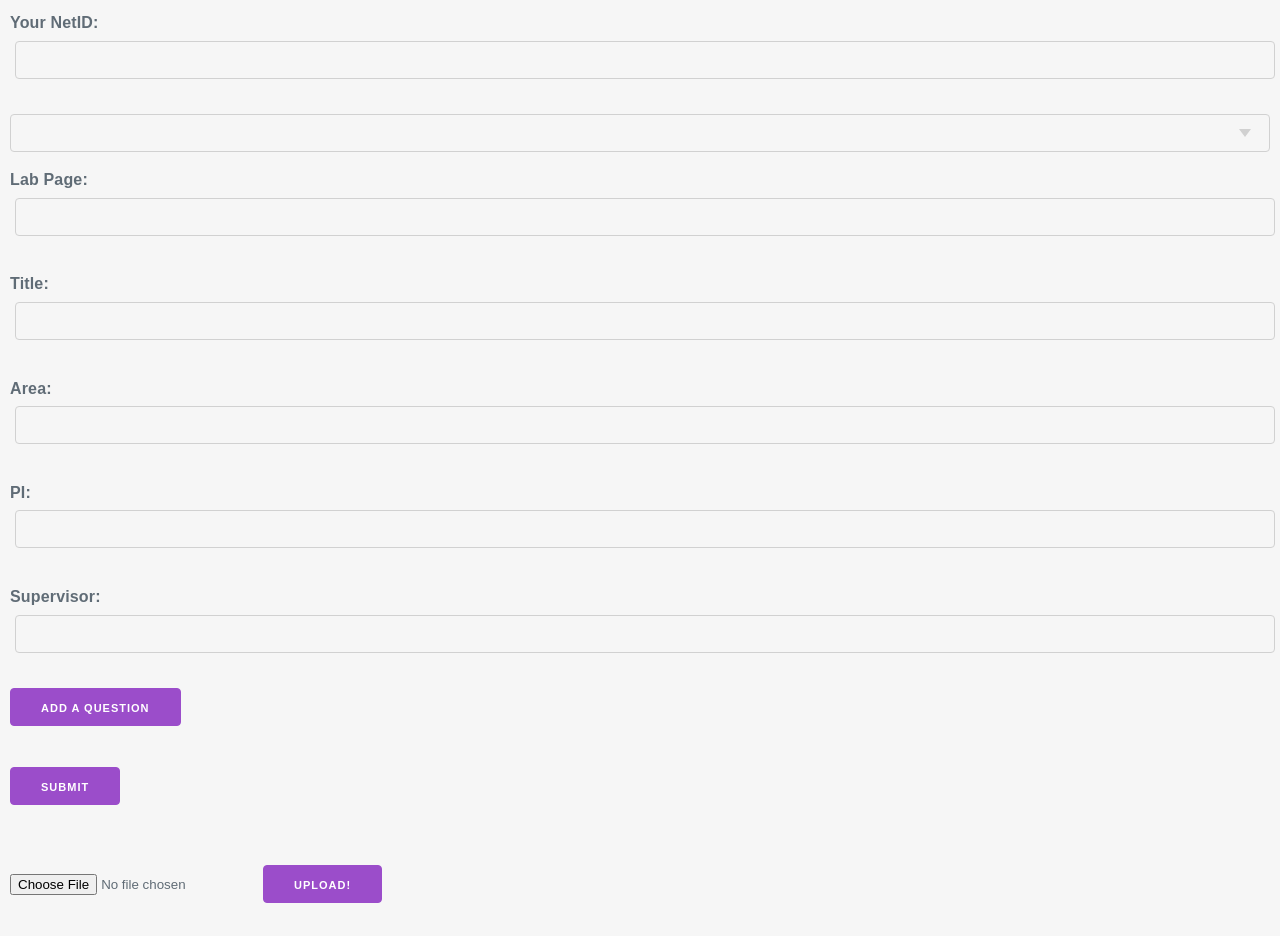
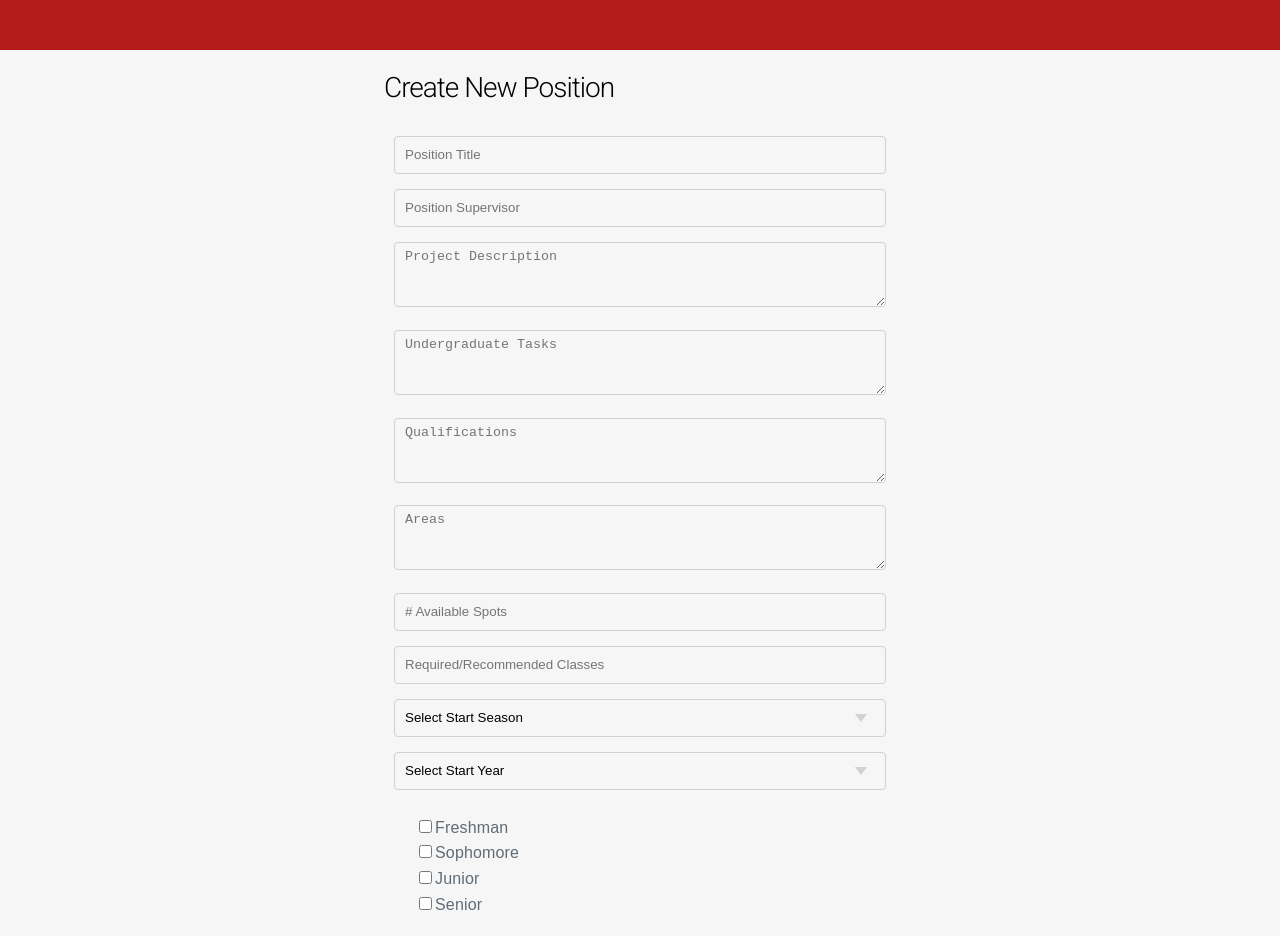
Before and after one commit to cornell-dti/research-connect, a React (Create React App) app: page /newopp in a window 1280 px wide. Shown: the top 936 px of the page. Built offline with nearby package versions, Linux system fonts and the light colour scheme.

Commit message:
arrow keys in autosuggest

```diff
--- /dev/null
+++ b/src/CreateOpportunityForm.css
@@ -0,0 +1,23 @@
+.header{
+  background-color: #b31b1b;
+  width: 100%;
+  height: 50px;
+}
+
+.new-opp-form{
+    margin: 20px;
+    width:40%;
+    margin-left: 30%;
+    background-color: #f6f6f6;
+
+}
+.new-opp-form .submit{
+  margin-top: 30px;
+  margin-bottom: 80px;
+}
+.question-adder{
+  text-align: left;
+}
+.add{
+  margin-right: 22%;
+}
--- a/src/InstructorRegister.css
+++ b/src/InstructorRegister.css
@@ -1,6 +1,15 @@
+.header{
+  background-color: #b31b1b;
+  width: 100%;
+  height: 50px;
+}
+
 .instructor-reg-form{
     margin: 20px;
-    width:80%;
+    width:40%;
+    margin-left: 30%;
+    background-color: #f6f6f6;
+    text-align: center;
 }
 .instructor-reg-form .button-small{
   font-size: .8rem;
@@ -29,6 +38,9 @@
   font-size: 11px;
   margin: 0px;
   padding: 6px 10px 6px 10px;
+  text-align: left;
+  width: 100%;
+  height: 100%;
 
 
 
@@ -52,9 +64,7 @@
   border-bottom-right-radius: 5px;
 
 }
-.main-form{
 
-}
 .add-lab-form{
   margin-top: 230px;
 }
@@ -71,3 +81,42 @@
 .existing-or-create{
   text-align: center;
 }
+.instructor-reg-form .button{
+  background-color: #b31b1b;
+  border-color: #b31b1b;
+}
+
+.instructor-reg-form .button-small-clear{
+    border-color: #b31b1b;
+        color:#b31b1b;;
+}
+.instructor-reg-form .button-small-clear:focus{
+    border-color: #b31b1b;
+    background-color: #b31b1b;
+    color:white;
+}
+.instructor-reg-form .no-click{
+  cursor: default;
+}
+.instructor-reg-form .no-click:hover{
+  background-color: #b31b1b;
+  color: white;
+  border-color: #b31b1b;
+}
+.instructor-reg-form .no-click:focus{
+  background-color: #b31b1b;
+  color: white;
+  border-color: #b31b1b;
+}
+.instructor-reg-form textarea{
+  resize: none;
+}
+.instructor-reg-form input:hover,.instructor-reg-form textarea:hover,.instructor-reg-form select:hover{
+  border-color: #b31b1b;
+}
+.instructor-reg-form input:focus,.instructor-reg-form textarea:focus,.instructor-reg-form select:focus{
+  border-color: #b31b1b;
+}
+.active{
+  background-color: #dee0e5;
+}
--- a/src/OpportunityPage.css
+++ b/src/OpportunityPage.css
@@ -99,3 +99,6 @@ border: solid #979797 1px;
 .application-box textarea{
   resize: none;
 }
+.application-box{
+  padding:30px;
+}
--- a/src/components/Autosuggest.js
+++ b/src/components/Autosuggest.js
@@ -10,7 +10,12 @@ class Autosuggester extends React.Component {
     this.state = {
       value: '',
       showDropdown: false,
-      labId: null
+      labId: null,
+      cursor: -1,
+      result: <div></div>,
+      suggestionLength: 0,
+      highlightLabName: '',
+      highlightLabId: null
 
     };
       this.handleChange = this.handleChange.bind(this);
@@ -24,12 +29,16 @@ class Autosuggester extends React.Component {
   handleChange (event) {
 
       this.setState({value: event.target.value});
-        this.setState({showDropdown: true});
+        this.setState({showDropdown: true, cursor: -1});
+        setTimeout(() => {
+                  this.getSuggestions()
+              }, 40);
 
   }
   handleClick(event){
 
       this.setState({showDropdown: true});
+      this.getSuggestions();
 
   }
 
@@ -49,16 +58,47 @@ onBlur(event) {
 
   setTimeout(() => {
             this.setState({
-            showDropdown: false
+            showDropdown: false, highlightLabId: null,
+              highlightLabName: '', cursor: -1
           })
         }, 100);
 
 
 }
+handleKeyDown (e){
+  const { cursor, suggestionLength } = this.state;
+
+  if (e.key == "ArrowUp" && cursor > -1) {
+       e.preventDefault();
+   this.setState( prevState => ({
+     cursor: prevState.cursor - 1
+
+   }))
+   setTimeout(() => {
+             this.getSuggestions()
+         }, 40);
+
+ } else if (e.key == "ArrowDown" && cursor < suggestionLength - 1) {
+
+      e.preventDefault();
+   this.setState( prevState => ({
+     cursor: prevState.cursor + 1
+   }))
+   setTimeout(() => {
+             this.getSuggestions()
+         }, 40);
+
+ }else if (e.key == "Enter" && cursor >-1) {
+   e.preventDefault();
+   setTimeout(() => {
+             this.clickFill(this.state.highlightLabName, this.state.highlightLabId)
+         }, 40);
+
+ }
+
+}
 
 getSuggestions() {
-  //something to be fixed... right now it has to access the props each
-  //time this function is called which is not efficient. should happen once per component
 
     var arrayOfLabs = [];
 
@@ -67,27 +107,43 @@ getSuggestions() {
 
     }
 
-
-
   var inputValue = this.state.value.trim().toLowerCase();
   var inputLength = inputValue.length;
   var suggestions = arrayOfLabs;
 
 
   var suggArray = [];
+  var positionShowing = 0;
   if (suggestions.length>0){
     for (var i = 0; i < suggestions.length; i++) {
       if (!(inputLength === 0) && suggestions[i].name.toLowerCase().slice(0,inputLength)===inputValue){
-          suggArray.push(<p className="autoOp" onClick={this.clickFill.bind(this,suggestions[i].name,suggestions[i].id)} key={suggestions[i].id} >{suggestions[i].name}</p>);
+          suggArray.push(<p className={`${this.state.cursor === positionShowing ? "active autoOp" : "autoOp"}`} onClick={this.clickFill.bind(this,suggestions[i].name,suggestions[i].id)} key={suggestions[i].id} >{suggestions[i].name}</p>);
+          if (this.state.cursor == positionShowing){
+
+            this.setState({highlightLabName: suggestions[i].name});
+              this.setState({highlightLabId: suggestions[i].id});
+          }
+          positionShowing +=1;
       } else if (inputLength === 0){
 
-          suggArray.push(<p className="autoOp" onClick={this.clickFill.bind(this,suggestions[i].name,suggestions[i].id)}  key={suggestions[i].id} >{suggestions[i].name}</p>);
+          suggArray.push(<p className={`${this.state.cursor === positionShowing ? "active autoOp" : "autoOp"}`} onClick={this.clickFill.bind(this,suggestions[i].name,suggestions[i].id)}  key={suggestions[i].id} >{suggestions[i].name}</p>);
+          if (this.state.cursor == positionShowing){
+
+            this.setState({highlightLabName: suggestions[i].name});
+              this.setState({highlightLabId: suggestions[i].id});
+          }
+          positionShowing +=1;
       }
+      if (this.state.cursor == -1){
+        this.setState({highlightLabId: null });
+          this.setState({highlightLabName: '' });
+      }
+
 
     }
   }
-
-  return(<div className="suggestion-array">{suggArray}</div>);
+  this.setState({suggestionLength: suggArray.length});
+  this.setState({result:<div className="suggestion-array">{suggArray}</div>});
 }
 
 
@@ -98,10 +154,9 @@ getSuggestions() {
 
       <div>
 
-      <input ref="autoFill"name="auto" className="suggest-input"  placeholder='Type Lab Name' type="text" value={this.state.value}
-        onBlur={this.onBlur.bind(this)} onChange={this.handleChange} onClick = {this.handleClick} />
-
-      {this.state.showDropdown? this.getSuggestions() : ""}
+      <input autoComplete="off" ref="autoFill" name="auto" className="suggest-input"  placeholder='Type Lab Name' type="text" value={this.state.value}
+        onBlur={this.onBlur.bind(this)} onKeyDown={ this.handleKeyDown.bind(this) } onChange={this.handleChange} onClick = {this.handleClick} />
+      {this.state.showDropdown? this.state.result : ""}
 
       </div>
     );
--- a/src/routes/CreateOpportunityForm.js
+++ b/src/routes/CreateOpportunityForm.js
@@ -1,17 +1,31 @@
 import React from 'react';
-import '../App.css';
+import '../CreateOpportunityForm.css';
+import YearSelect from '../components/YearSelect.js';
+import GPASelect from '../components/GPASelect.js';
 
 class CreateOppForm extends React.Component {
 	constructor(props) {
 		super(props);
 		this.state = {
-			creatorNetId: '',
+			labPage: '',
 			title: '',
-			area: [], //required, area(s) of research (molecular bio, bioengineering, electrical engineering, computer science, etc.)
-			labName: '',    //required
-			labId: '',  //required
-			pi: '', //required
-			supervisor: '', //can be null
+			projectDescription: '',
+			undergradTasks: '',
+			qualifications: '',
+			spots: '',
+			startSeason: '',
+			startYear: '',
+			yearsAllowed: '',
+			questions: '',
+			requiredClasses: '',
+			minGPA: '',
+			minHours: '',
+			maxHours: '',
+			opens: '',
+			closes: '',
+			areas: [],
+			labName: '',
+			supervisor: '',
 
 			numQuestions: 0
 
@@ -73,58 +87,57 @@ class CreateOppForm extends React.Component {
 	render() {
 		return (
 			<div>
+			<div className="header"></div>
+	    <div className="new-opp-form" >
+			<h3>Create New Position</h3>
 				<form onSubmit={this.handleSubmit}>
-					<label className="createOppLabel">
-						Your NetID:
-						<input type="text" name="netID" value={this.state.creatorNetId} onChange={this.handleChange}/>
-					</label>
-					<br/>
-					<select>
-						<option></option>
-					</select>
-					<label className="createOppLabel">
-						Lab Page:
-						<input type="text" name="labName" value={this.state.labName} onChange={this.handleChange}/>
-					</label>
-					<br/>
-					<label className="createOppLabel">
-						Title:
-						<input type="text" name="title" value={this.state.title} onChange={this.handleChange}/>
-					</label>
-					<br/>
-					<label className="createOppLabel">
-						Area:
-						<input type="text" name="area" value={this.state.area} onChange={this.handleChange}/>
-					</label>
-					<br/>
-					<label className="createOppLabel">
-						PI:
-						<input type="text" name="pi" value={this.state.pi} onChange={this.handleChange}/>
-					</label>
-					<br/>
-					<label className="createOppLabel">
-						Supervisor:
-						<input type="text" name="supervisor" value={this.state.supervisor}
-							   onChange={this.handleChange}/>
-					</label>
-					<br/>
-					<input type="button" value="Add a question" onClick={this.addQuestion}/>
-					<br/>
+
+						<input placeholder="Position Title" type="text" name="title" value={this.state.title} onChange={this.handleChange}/>
+<input placeholder="Position Supervisor" name="supervisor" type="text" value={this.state.supervisor} onChange={this.handleChange}/>
+						<textarea placeholder="Project Description" name="descript" type="text" value={this.state.projectDescription} onChange={this.handleChange}/>
+
+						<textarea placeholder="Undergraduate Tasks" name="tasks" type="text" value={this.state.undergradTasks} onChange={this.handleChange}/>
+						<textarea placeholder="Qualifications" name="qual" type="text" value={this.state.qualifications} onChange={this.handleChange}/>
+
+						<textarea placeholder="Areas" type="text" name="areas" value={this.state.area} onChange={this.handleChange}/>
+						<input placeholder="# Available Spots" type="text" name="spots" value={this.state.spots} onChange={this.handleChange}/>
+						<input placeholder="Required/Recommended Classes" type="text" name="classes" value={this.state.requiredClasses} onChange={this.handleChange}/>
+
+						<select value={this.state.startSeason} onChange={this.handleChange}>
+						<option value="Select" >Select Start Season</option>
+							<option value="Spring" >Spring</option>
+		                <option value="Summer" >Summer</option>
+		          <option value="Fall" >Fall</option>
+
+		    		</select>
+						<select value={this.state.startYear} onChange={this.handleChange}>
+						<option value="Select" >Select Start Year</option>
+							<option value="2018" >2018</option>
+		                <option value="2019" >2019</option>
+		    			</select>
+							<YearSelect/>
+							<GPASelect/>
+							<input placeholder="Min Hours" type="text" name="min" value={this.state.minHours} onChange={this.handleChange}/>
+							<input placeholder="Max Hours" type="text" name="max" value={this.state.maxHours} onChange={this.handleChange}/>
+							 {/* put open and close date calendars/date selectors here*/}
+
+
+
+						<p>You can optionally add position-specific questions that students must answer in order to apply:</p>
+						<div className="question-adder">
+					<input className="button add" type="button" value="Add a question" onClick={this.addQuestion}/>
+					{this.state.numQuestions !== 0 ? <input className="button" type="button" value="Remove a question"
+														   onClick={this.deleteLastQuestion.bind(this)}/> : '' }
+
 					{this.makeBoxes()}
-					{this.state.numQuestions !== 0 ? <input type="button" value="Delete a question"
-														   onClick={this.deleteLastQuestion.bind(this)}/> : '' }
-					<br/>
-					<input type="submit" value="Submit"/>
+					</div>
+
+
+					<input className="button submit" type="submit" value="Submit"/>
 
 				</form>
-				<form ref='storeResume'
-					  id='storeResume'
-					  action='http://localhost:3001/storeResume'
-					  method='post'
-					  encType="multipart/form-data">
-					<input type="file" name="resume"/>
-					<input type='submit' value='Upload!'/>
-				</form>
+
+				</div>
 			</div>
 		);
 	}
--- a/src/routes/InstructorRegister.js
+++ b/src/routes/InstructorRegister.js
@@ -14,13 +14,16 @@ class InstructorRegister extends React.Component {
       data: [],
       newLab: false,
       showDropdown: false,
-      position: "Select Position",
+      role: "Select Position",
       notifications: "Select Notification Settings",
-      adminName: "",
+      firstName: "",
+      lastName: "",
+      netId: "",
       labId: null,
-      newLabURL: null,
-      newLabName: null,
-      newLabDescription: null
+      labPage: null,
+      name: null,
+      labDescription: null,
+      pi: ''
     };
 
 
@@ -74,36 +77,42 @@ class InstructorRegister extends React.Component {
   }
 
   handleChangePosition(event){
-    this.setState({ position: event.target.value });
+    this.setState({ role: event.target.value });
   }
   handleChangeNotifications(event){
     this.setState({ notifications: event.target.value });
   }
-  handleChangeName(event){
-    this.setState({ adminName: event.target.value });
+  handleChangeFirstName(event){
+    this.setState({ firstName: event.target.value });
+  }
+  handleChangeLastName(event){
+    this.setState({ lastName: event.target.value });
+  }
+  handleChangeNetId(event){
+    this.setState({ netId: event.target.value });
   }
 
-
-
-
 handleChangeNewLabName(event){
-  this.setState({ newLabName: event.target.value });
+  this.setState({ name: event.target.value });
 }
 
 handleChangeLabURL(event){
-  this.setState({ newLabURL: event.target.value });
+  this.setState({ labPage: event.target.value });
 }
 
 handleChangeLabDescript(event){
-  this.setState({newLabDescription: event.target.value});
+  this.setState({labDescription: event.target.value});
+}
+handleChangePI(event){
+  this.setState({pi: event.target.value});
 }
 
 render() {
 
   return (
-    <div className="row instructor-reg-form" >
-    <div className="main-form column column-60">
-
+    <div>
+    <div className="header"></div>
+    <div className=" instructor-reg-form" >
     <h3>Registration</h3>
     <form
           id='register'
@@ -111,10 +120,14 @@ render() {
           method='post'
       >
 
-    <input type="text" name="adminName" id="adminName" placeholder="Your Name"
-    value={this.state.adminName} onChange={this.handleChangeName.bind(this)}/>
+    <input className="name" type="text" name="adminFirstName" id="adminFirstName" placeholder="First Name"
+    value={this.state.firstName} onChange={this.handleChangeFirstName.bind(this)}/>
+    <input className="name" type="text" name="adminLastName" id="adminLastName" placeholder="Last Name"
+    value={this.state.lastName} onChange={this.handleChangeLastName.bind(this)}/>
+    <input className="name" type="text" name="netId" id="netId" placeholder="NetID"
+    value={this.state.netId} onChange={this.handleChangeNetId.bind(this)}/>
 
-    <select className="main-form-input" value={this.state.position}  onChange={this.handleChangePosition.bind(this)} >
+    <select className="main-form-input" value={this.state.role}  onChange={this.handleChangePosition.bind(this)} >
     <option value="Select Position">Select Your Position</option>
     <option value="Graduate Student">Graduate Student</option>
     <option value="Post-Doc">Post-Doc</option>
@@ -130,7 +143,7 @@ render() {
 
     {!this.state.newLab ? <div>
       <div className="existing-or-create">
-      <input type="button" className="button-small" value="Find Existing Lab" onClick={this.toggleNewLab.bind(this)}/>
+      <input type="button" className="button no-click button-small" value="Find Existing Lab"/>
       <span className="or">OR </span>
       <input type="button" className="button-small-clear" value="Add New Lab" onClick={this.toggleNewLab.bind(this)}/>
       </div>
@@ -145,26 +158,28 @@ render() {
       <div className="existing-or-create">
       <input type="button" className="button-small-clear"  value="Find Existing Lab" onClick={this.toggleNewLab.bind(this)}/>
       <span className="or">OR </span>
-      <input type="button" className="button-small" value="Add New Lab" onClick={this.toggleNewLab.bind(this)}/>
+      <input type="button" className="no-click button button-small" value="Add New Lab" />
       </div>
 
-      <input type="text" name="labName" id="labName" placeholder="Lab Name" value={this.newLabName}
+      <input type="text" name="labName" id="labName" placeholder="Lab Name" value={this.name}
       onChange={this.handleChangeNewLabName.bind(this)}/>
 
-      <input type="text" name="labURL" id="labURL" placeholder="Lab URL" value={this.newLabURL}
+      <input type="text" name="labURL" id="labURL" placeholder="Lab URL" value={this.labPage}
       onChange={this.handleChangeLabURL.bind(this)}/>
+      <input type="text" name="labPI" id="labPI" placeholder="Principal Investigator" value={this.pi}
+      onChange={this.handleChangePI.bind(this)}/>
 
-      <input type="text" name="labDescription" id="labDescription" value={this.newLabDescription}
+      <textarea name="labDescription" id="labDescription" value={this.labDescription}
       onChange={this.handleChangeLabDescript.bind(this)}
-      placeholder="Optional Lab Description"/>
+      placeholder="Optional Lab Description"></textarea>
       </div>
     }
 
     <br/>
-    <input className="button-small registration" type="submit" value="Register" />
+    <input className="button button-small registration" type="submit" value="Register" />
     </form>
+
     </div>
-
     </div>
   );
 }
--- a/src/routes/OpportunityPage.js
+++ b/src/routes/OpportunityPage.js
@@ -125,9 +125,9 @@ class OpportunityPage extends Component {
                       <h6> Supervisor: {this.state.opportunity.supervisor}</h6>
                       <p>{this.state.opportunity.qualifications}</p>
                       <p>{this.state.opportunity.undergradTasks}</p>
+
+                      <h5>About the Lab</h5>
                       <p> {this.state.opportunity.projectDescription}</p>
-                      <h5>About the Lab</h5>
-                      <p> Information about the lab here... alskdjf;akj;alkdjf;alksdjf;aksdjf</p>
                       <h5>Additional Information</h5>
                       <p> {this.state.opportunity.startDate}</p>
                       <p> Must work between { this.state.opportunity.minHours+" " }
```
